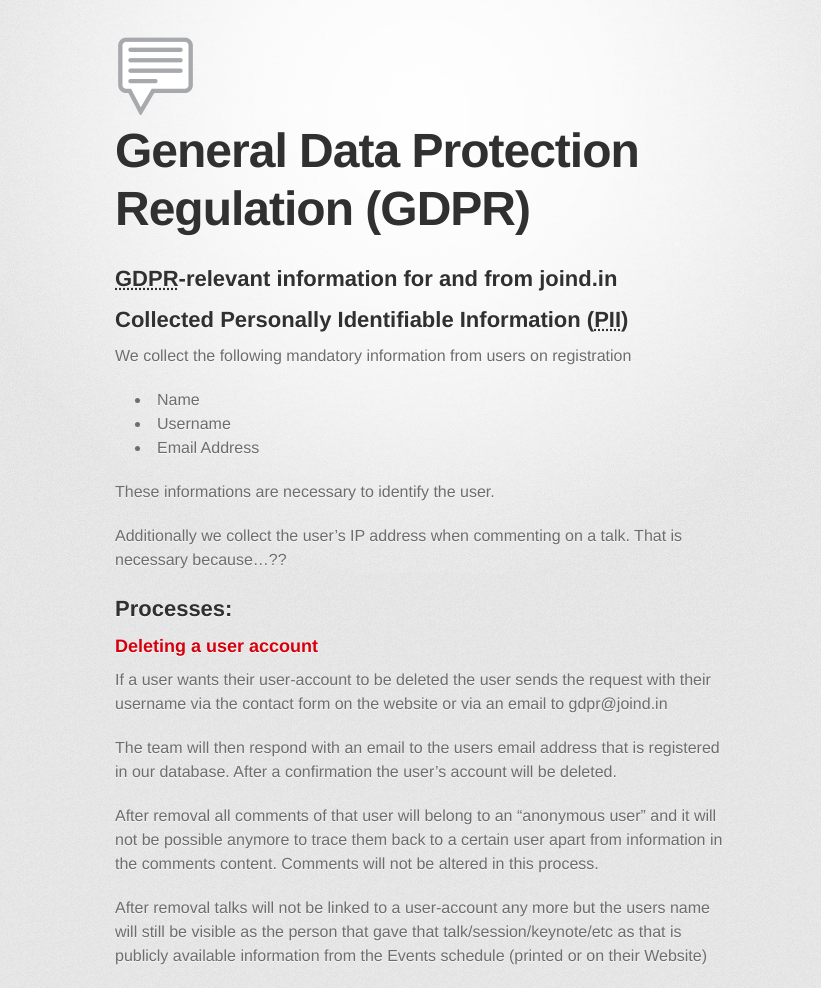
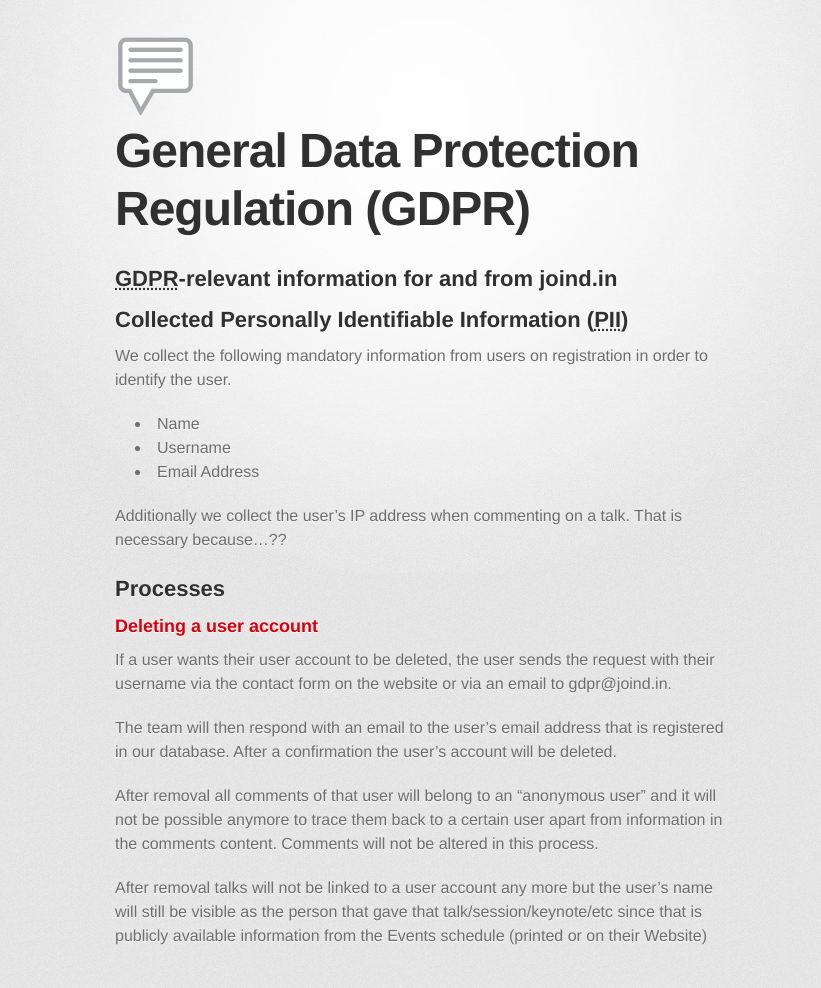
Before and after one commit to joindin/joindin.github.io, a Jekyll site: the page built from GDPR.md, in a window 1280 px wide. Shown: the whole page, without its empty margins (215-1036 px from the left). Built offline with Jekyll 4.4.1, drawn with Linux system fonts in a browser that asks for light colours; some web fonts are replaced.

Commit message:
Condense wording

```diff
--- a/GDPR.md
+++ b/GDPR.md
@@ -7,28 +7,26 @@
 
 ## Collected Personally Identifiable Information (<abbr title="Personally Identifiable Information">PII</abbr>)
 
-We collect the following mandatory information from users on registration
+We collect the following mandatory information from users on registration in order to identify the user.
 
 * Name
 * Username
 * Email Address
 
-These informations are necessary to identify the user.
-
 Additionally we collect the user's IP address when commenting on a talk. That is necessary because...??
 
-## Processes:
+## Processes
 
 ### Deleting a user account
 
-If a user wants their user-account to be deleted the user sends the request with their username via
-the contact form on the website or via an email to gdpr@joind.in
+If a user wants their user account to be deleted, the user sends the request with their username via
+the contact form on the website or via an email to gdpr@joind.in.
 
-The team will then respond with an email to the users email address that is registered in our database.
+The team will then respond with an email to the user's email address that is registered in our database.
 After a confirmation the user's account will be deleted.
 
 After removal all comments of that user will belong to an "anonymous user" and it will not be possible anymore to
 trace them back to a certain user apart from information in the comments content. Comments will not be altered in this process.
 
-After removal talks will not be linked to a user-account any more but the users name will still be visible as the person
-that gave that talk/session/keynote/etc as that is publicly available information from the Events schedule (printed or on their Website)
+After removal talks will not be linked to a user account any more but the user's name will still be visible as the person
+that gave that talk/session/keynote/etc since that is publicly available information from the Events schedule (printed or on their Website)
```
